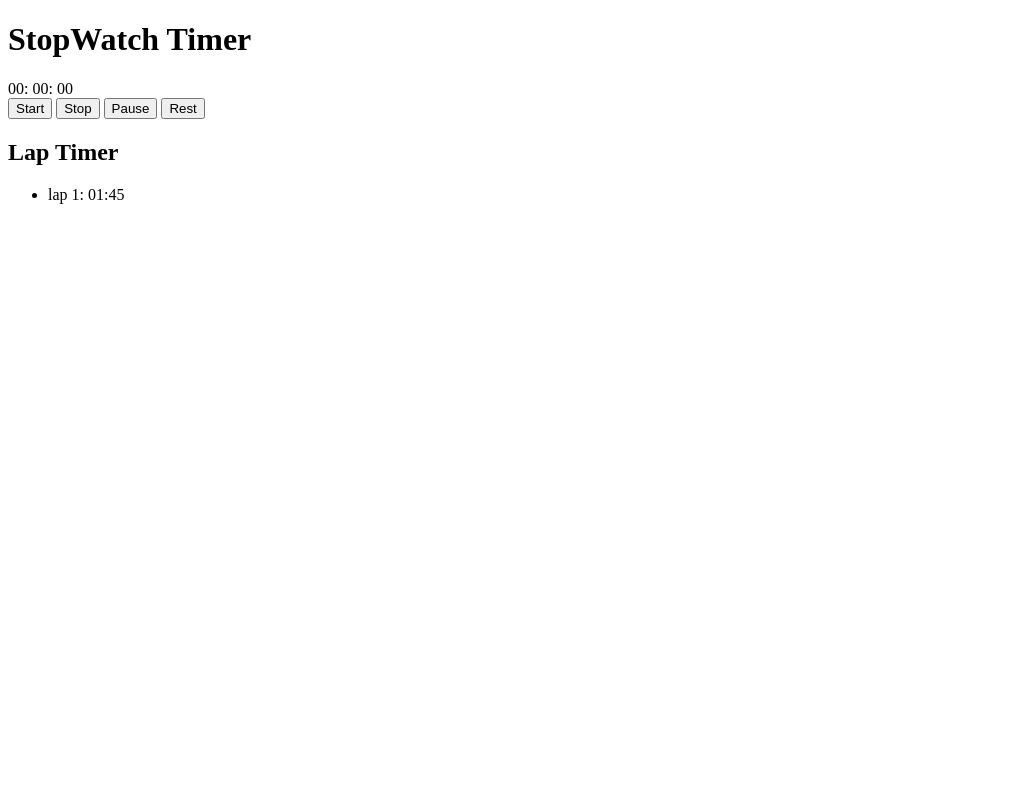
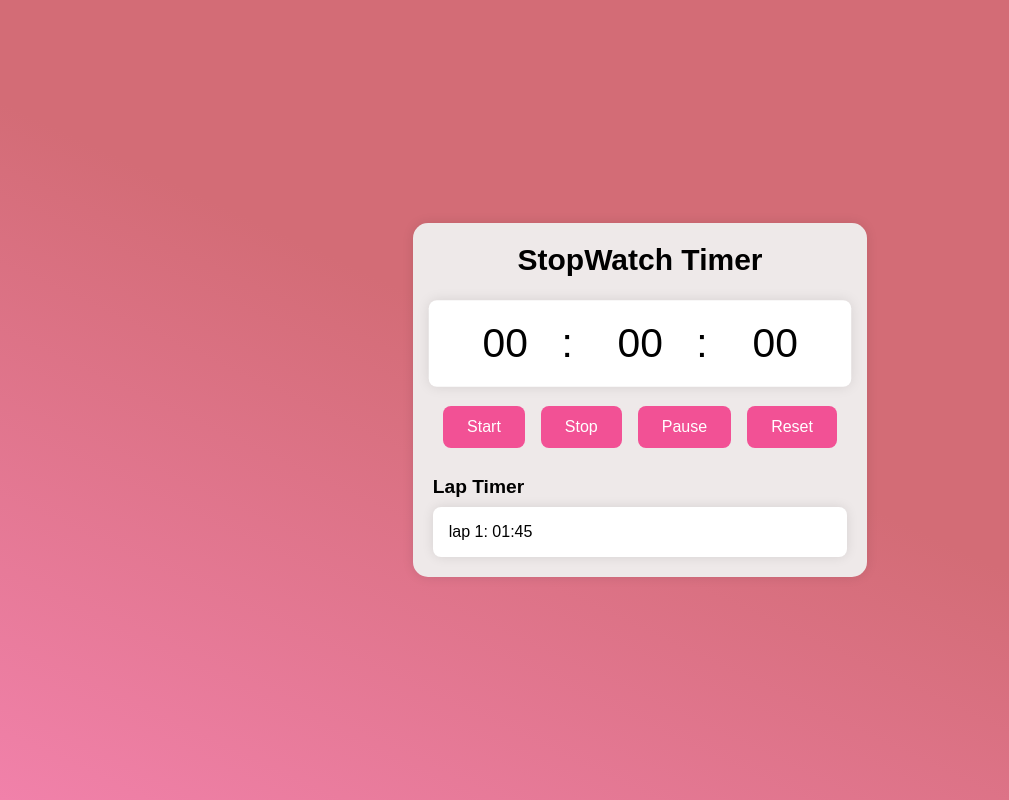
Before and after one commit to MauroSacramento/StopWatch, a plain HTML site: page index.html in a window 1280 px wide. Shown: the whole page, without its empty margins (0-1009 px from the left). Drawn offline with Linux system fonts and the light colour scheme.

Commit message:
Style button and timer

```diff
--- a/index.html
+++ b/index.html
@@ -21,7 +21,7 @@
                 <button id="startBtn">Start</button>
                 <button id="stopBtn">Stop</button>
                 <button id="pauseBtn">Pause</button>
-                <button id="resetBtn">Rest</button>
+                <button id="resetBtn">Reset</button>
             </div>
 
             <div class="laps">
--- a/style.css
+++ b/style.css
@@ -0,0 +1,116 @@
+*{
+    margin: 0;
+    padding: 0;
+    box-sizing: border-box;
+}
+
+body{
+    background: linear-gradient(25deg, #f181aa, #d36c76 50%);
+    height: 100vh;
+    display: flex;
+    justify-content: center;
+    align-items: center;
+    font-family: sans-serif;
+}
+
+#container {
+    background-color: #eee9e9;
+    padding: 20px;
+    border-radius: 15px;
+    box-shadow: 0 0 12px rgba(0,0,0,0.1);
+    display: flex;
+    flex-direction: column;
+    align-items: center;
+}
+
+.stopwatch{
+    display: flex;
+    flex-direction: column;
+    align-items: center;
+    gap: 20px;
+}
+
+.title {
+    font-size: 30px;
+    margin-bottom: 1.5rem;
+}
+
+.timer{
+    font-size: 40px;
+    background-color: white;
+    padding: 20px;
+    border-radius: 8px;
+    text-align: center;
+    box-shadow: 0 0 12px rgba(0,0,0,0.1);
+    animation: pulse 0.8s infinite alternate;
+}
+
+@keyframes pulse {
+    from {
+        transform: scale(1.0);
+    }
+    to {
+        transform: scale(1.05);
+    }
+}
+
+.timer span{
+    width: 110px;
+    display: inline-block;
+    text-align: center;
+}
+
+.controls{
+    display: flex;
+    gap: 1rem;
+    justify-content: center;
+    margin-bottom: 0.5rem;
+}
+
+button{
+    padding: 0.75rem 1.5rem;
+    font-size: 1rem;
+    background-color: #f25195;
+    border: none;
+    color: white;
+    border-radius: 8px;
+    cursor: pointer;
+    transition: background-color .3s ease-in-out;
+}
+
+button:hover{
+    background-color: #d72a76;
+}
+
+.lap-title{
+    font-size: 1.2rem;
+    margin-bottom: .6rem;
+}
+
+.laps{
+    width: 100%;
+}
+
+ul{
+    list-style-type: none;
+    padding: 0;
+    margin: 0;
+    overflow-y: auto;
+    max-height: 200px;
+    background-color: #ffffff;
+    border-radius: 8px;
+    box-shadow: 0 0 12px rgba(0,0,0,0.1);
+}
+
+li{
+    padding: 1rem;
+    border-bottom: 1rem solid #e0e0e0;
+}
+
+li:last-child{
+    border-bottom: none;
+}
+
+li span{
+    font-weight: 700;
+}
```
